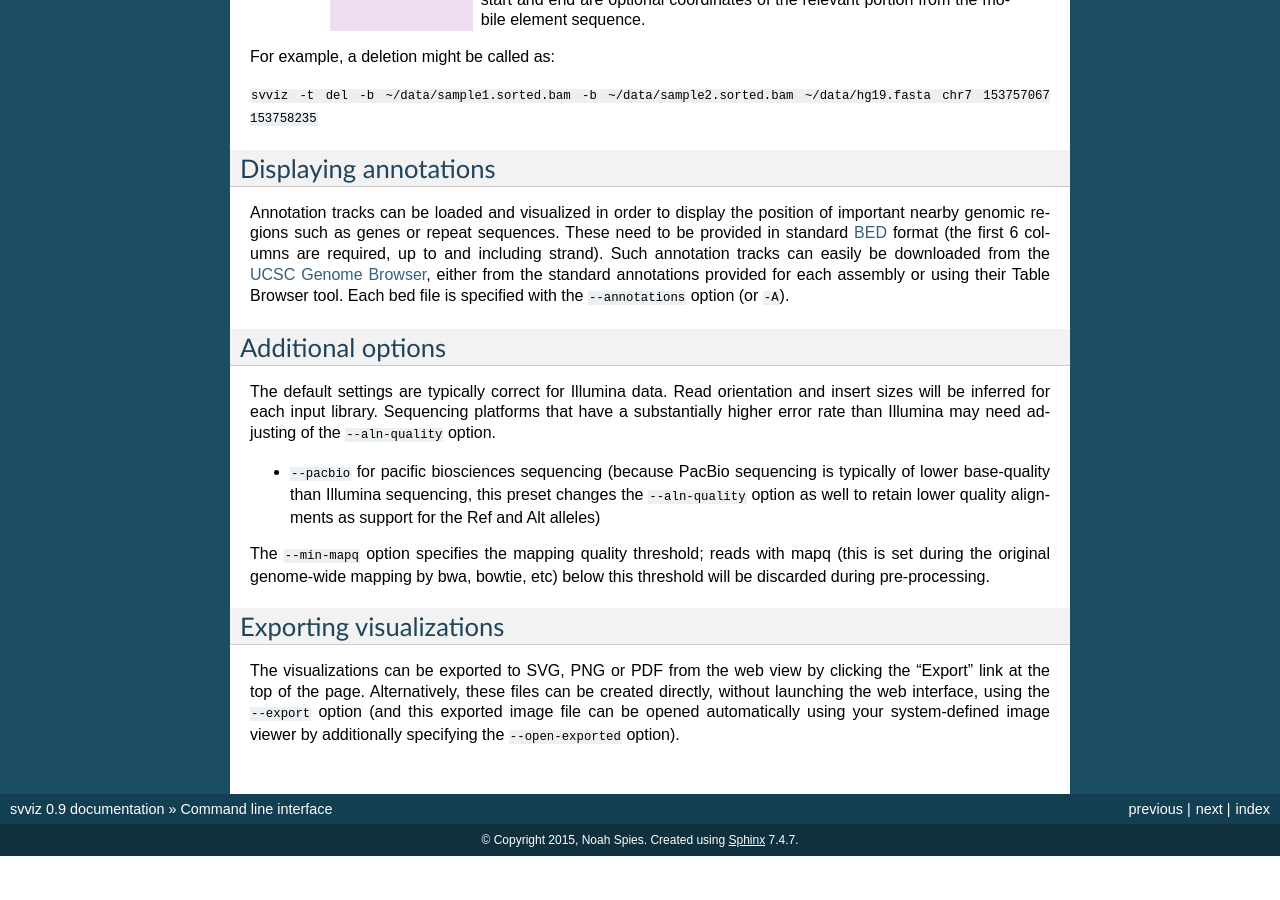
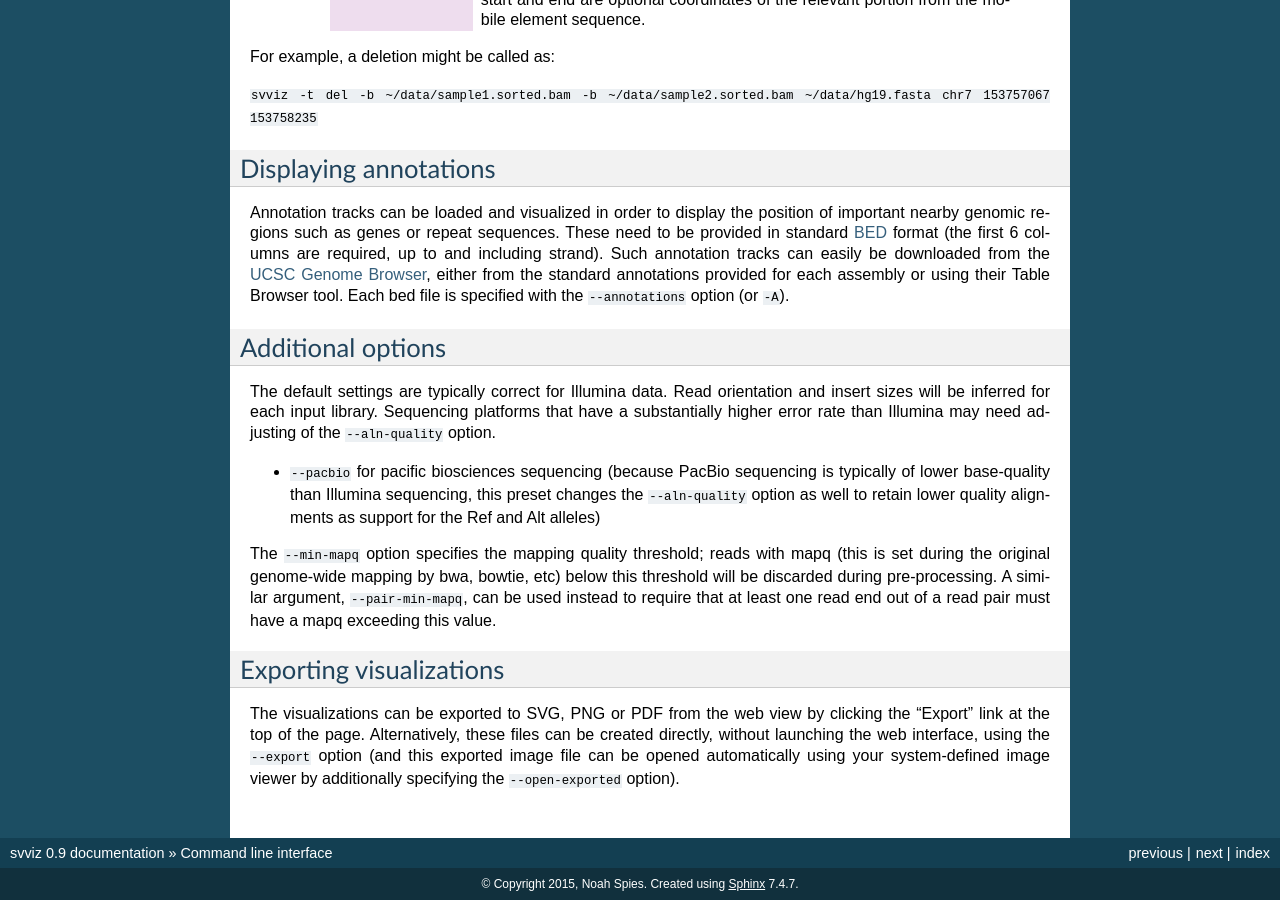
Before and after one commit to svviz/svviz, a Sphinx documentation site: the page built from docs/commandline.rst, in a window 1280 px wide and 900 px high, scrolled down 593 px. Built offline with Sphinx 7.4.7, drawn with Linux system fonts in a browser that asks for light colours; before the commit the page ends 1449 px from its top, so only the background shows below that.

Commit message:
doc update with --pair-min-mapq

```diff
--- a/docs/commandline.rst
+++ b/docs/commandline.rst
@@ -33,7 +33,7 @@ The default settings are typically correct for Illumina data. Read orientation a
 
 - ``--pacbio`` for pacific biosciences sequencing (because PacBio sequencing is typically of lower base-quality than Illumina sequencing, this preset changes the ``--aln-quality`` option as well to retain lower quality alignments as support for the Ref and Alt alleles)
 
-The ``--min-mapq`` option specifies the mapping quality threshold; reads with mapq (this is set during the original genome-wide mapping by bwa, bowtie, etc) below this threshold will be discarded during pre-processing.
+The ``--min-mapq`` option specifies the mapping quality threshold; reads with mapq (this is set during the original genome-wide mapping by bwa, bowtie, etc) below this threshold will be discarded during pre-processing. A similar argument, ``--pair-min-mapq``, can be used instead to require that at least one read end out of a read pair must have a mapq exceeding this value.
 
 
 Exporting visualizations
```
